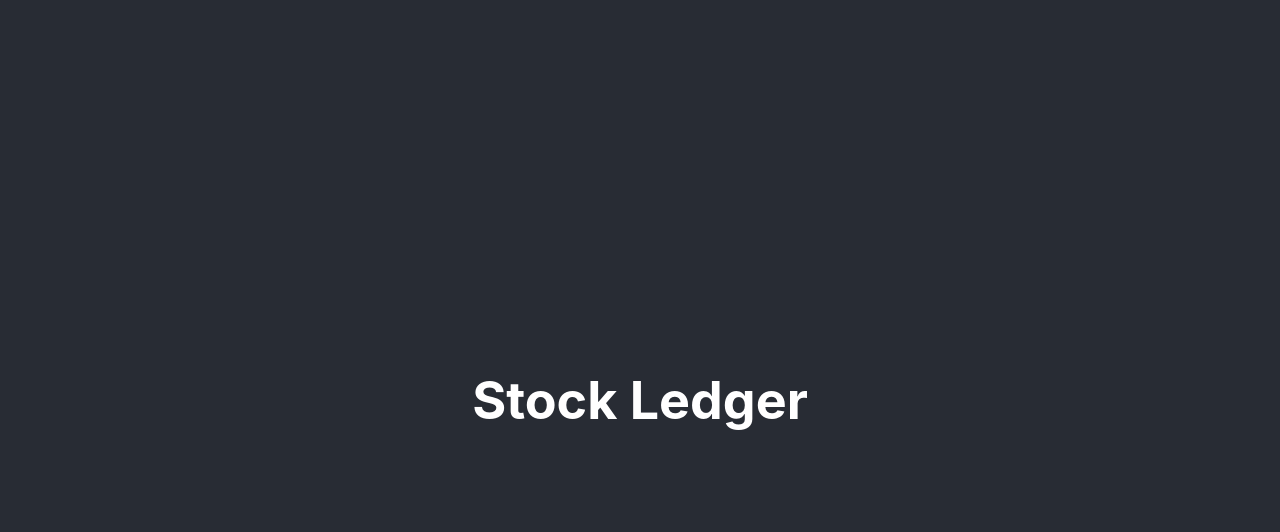
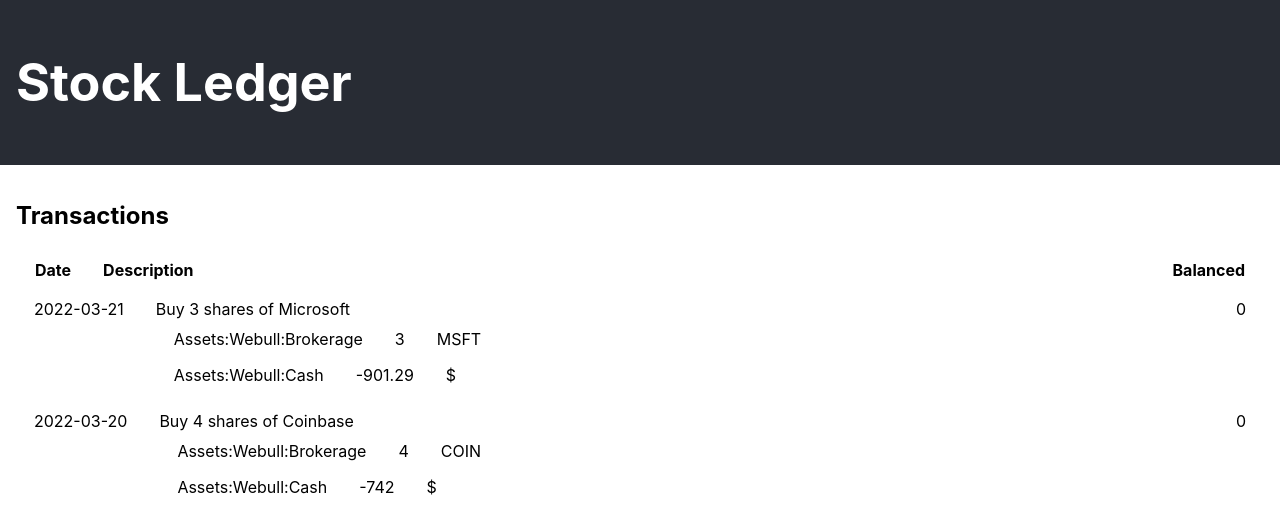
Before and after one commit to bgturner/react-stock-ledger-sandbox, a React app: page / in a window 1280 px wide. Shown: the top 532 px of the page. Built offline with nearby package versions, Linux system fonts and the light colour scheme.

Commit message:
Add some starting data to rough in components

```diff
--- a/src/App.css
+++ b/src/App.css
@@ -1,38 +1,35 @@
 .App {
-  text-align: center;
-}
-
-.App-logo {
-  height: 40vmin;
-  pointer-events: none;
-}
-
-@media (prefers-reduced-motion: no-preference) {
-  .App-logo {
-    animation: App-logo-spin infinite 20s linear;
-  }
+  /* text-align: center; */
 }
 
 .App-header {
   background-color: #282c34;
-  min-height: 100vh;
-  display: flex;
-  flex-direction: column;
-  align-items: center;
-  justify-content: center;
+  /* display: flex; */
+  /* flex-direction: column; */
+  /* align-items: center; */
+  /* justify-content: center; */
   font-size: calc(10px + 2vmin);
   color: white;
+  padding: 1rem;
 }
 
-.App-link {
-  color: #61dafb;
+main {
+  padding: 1rem;
 }
 
-@keyframes App-logo-spin {
-  from {
-    transform: rotate(0deg);
-  }
-  to {
-    transform: rotate(360deg);
-  }
+table {
+  width: 100%;
 }
+
+tr {
+  display: flex;
+}
+
+td {
+  text-align: left;
+  padding: 0.5em 1em;
+}
+
+.description {
+  flex: 1;
+}
--- a/src/App.js
+++ b/src/App.js
@@ -1,4 +1,45 @@
 import "./App.css";
+
+const isBalanced = (transaction) => {
+  return 0;
+};
+
+const startingTransactions = [
+  {
+    date: "2022-03-21",
+    description: "Buy 3 shares of Microsoft",
+    items: [
+      {
+        account: "Assets:Webull:Brokerage",
+        amount: 3,
+        commodity: "MSFT",
+        avgPriceUSD: "300.43",
+      },
+      {
+        account: "Assets:Webull:Cash",
+        amount: -901.29,
+        commodity: "$",
+      },
+    ],
+  },
+  {
+    date: "2022-03-20",
+    description: "Buy 4 shares of Coinbase",
+    items: [
+      {
+        account: "Assets:Webull:Brokerage",
+        amount: 4,
+        avgPriceUSD: 185.5,
+        commodity: "COIN",
+      },
+      {
+        account: "Assets:Webull:Cash",
+        amount: -742.0,
+        commodity: "$",
+      },
+    ],
+  },
+];
 
 function App() {
   return (
@@ -6,6 +47,42 @@
       <header className="App-header">
         <h1>Stock Ledger</h1>
       </header>
+      <main>
+        <h2>Transactions</h2>
+        <table id="transactions">
+          <th>
+            <tr>
+              <td>Date</td>
+              <td className="description">Description</td>
+              <td>Balanced</td>
+            </tr>
+          </th>
+          <tbody>
+            {startingTransactions.map((t) => {
+              return (
+                <tr>
+                  <td>{t.date}</td>
+                  <td className="description">
+                    {t.description}
+                    <table className="items">
+                      {t.items.map((i) => {
+                        return (
+                          <tr className="item">
+                            <td className="account">{i.account}</td>
+                            <td className="amount">{i.amount}</td>
+                            <td className="commodity">{i.commodity}</td>
+                          </tr>
+                        );
+                      })}
+                    </table>
+                  </td>
+                  <td>{isBalanced(t)}</td>
+                </tr>
+              );
+            })}
+          </tbody>
+        </table>
+      </main>
     </div>
   );
 }
```
